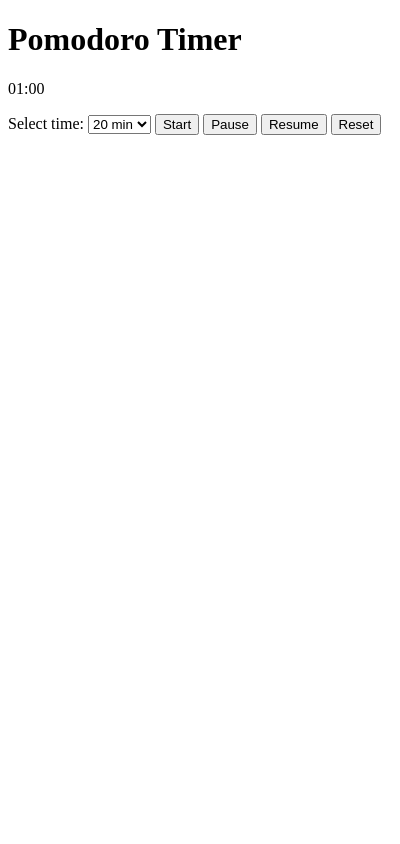
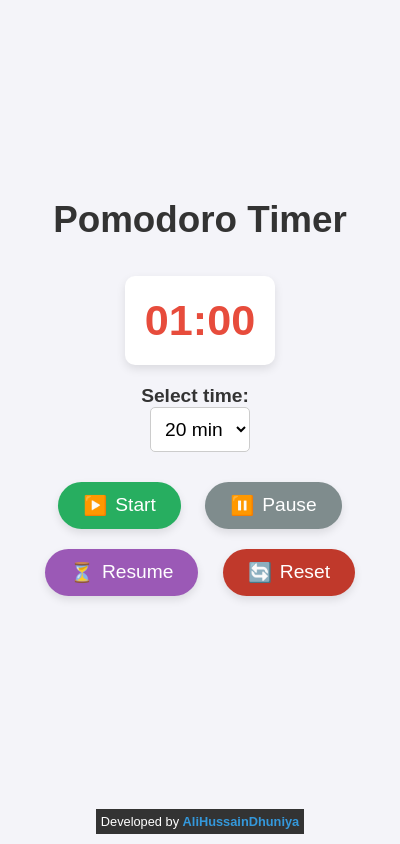
Before and after one commit to AliHussainDhuniya1920/personalPomodoroDesktopApp, an Electron app: page index.html in a window 400 px wide. Drawn offline with Linux system fonts and the light colour scheme; no server answers.

Commit message:
production-ready

```diff
--- a/index.html
+++ b/index.html
@@ -3,11 +3,147 @@
 <head>
   <meta charset="UTF-8">
   <title>Pomodoro Timer</title>
-  <meta http-equiv="Content-Security-Policy" content="default-src 'self'; script-src 'self'">
+  <meta http-equiv="Content-Security-Policy" content="default-src 'self'; style-src 'self' 'unsafe-inline'; script-src 'self'">
 
+  <style>
+    * {
+      margin: 0;
+      padding: 0;
+      box-sizing: border-box;
+    }
+
+    body {
+      font-family: 'Arial', sans-serif;
+      background-color: #f4f4f9;
+      display: flex;
+      justify-content: center;
+      align-items: center;
+      height: 100vh;
+      flex-direction: column;
+      text-align: center;
+      color: #333;
+      padding-bottom: 40px; /* Space for footer */
+    }
+
+    h3 {
+      font-size: 2.3rem; /* Increased font size */
+      color: #333;
+      margin-bottom: 15px;
+      font-weight: bold;
+    }
+
+    #timer {
+      font-size: 2.7rem; /* Increased font size */
+      font-weight: bold;
+      color: #e74c3c;
+      margin: 20px 0;
+      padding: 20px;
+      background-color: #fff;
+      border-radius: 10px;
+      box-shadow: 0 4px 10px rgba(0, 0, 0, 0.1);
+    }
+
+    label {
+      font-size: 1.2rem; /* Increased font size */
+      margin-right: 10px;
+      font-weight: bold;
+    }
+
+    select {
+      font-size: 1.2rem; /* Increased font size */
+      padding: 10px;
+      border: 1px solid #ccc;
+      border-radius: 5px;
+      background-color: #fff;
+      cursor: pointer;
+      margin-bottom: 20px;
+      transition: all 0.3s ease;
+    }
+
+    select:hover {
+      border-color: #3498db;
+    }
+
+    button {
+      font-size: 1.2rem; /* Increased font size */
+      padding: 12px 25px;
+      border: none;
+      border-radius: 50px;
+      cursor: pointer;
+      transition: background-color 0.3s ease, transform 0.2s ease;
+      margin: 10px;
+      display: inline-flex;
+      align-items: center;
+      color: white;
+      box-shadow: 0 4px 8px rgba(0, 0, 0, 0.1);
+    }
+
+    button:hover {
+      transform: scale(1.05);
+    }
+
+    button:active {
+      transform: scale(0.98);
+    }
+
+    button span {
+      margin-right: 8px;
+    }
+
+    #startBtn {
+      background-color: #27ae60; /* Dark Green */
+    }
+
+    #startBtn:hover {
+      background-color: #2ecc71; /* Lighter Green */
+    }
+
+    #pauseBtn {
+      background-color: #7f8c8d; /* Dark Grey */
+    }
+
+    #pauseBtn:hover {
+      background-color: #95a5a6; /* Lighter Grey */
+    }
+
+    #resumeBtn {
+      background-color: #9b59b6; /* Purple */
+    }
+
+    #resumeBtn:hover {
+      background-color: #8e44ad; /* Darker Purple */
+    }
+
+    #resetBtn {
+      background-color: #c0392b; /* Dark Red */
+    }
+
+    #resetBtn:hover {
+      background-color: #e74c3c; /* Lighter Red */
+    }
+
+    footer {
+      position: fixed;
+      bottom: 10px;
+      font-size: 0.8rem; /* Smaller font size */
+      color: #fff;
+      background-color: #333;
+      padding: 0.3rem;
+    }
+
+    footer a {
+      color: #3498db;
+      text-decoration: none;
+      font-weight: bold;
+    }
+
+    footer a:hover {
+      text-decoration: underline;
+    }
+  </style>
 </head>
 <body>
-  <h1>Pomodoro Timer</h1>
+  <h3>Pomodoro Timer</h3>
   <p id="timer">20:00</p>
 
   <label for="timeSelect">Select time:</label>
@@ -21,10 +157,16 @@
     <option value="45">45 min</option>
   </select>
 
-  <button id="startBtn">Start</button>
-  <button id="pauseBtn">Pause</button>
-  <button id="resumeBtn">Resume</button>
-  <button id="resetBtn">Reset</button>
+  <div>
+    <button id="startBtn"><span>▶️</span>Start</button>
+    <button id="pauseBtn"><span>⏸️</span>Pause</button>
+    <button id="resumeBtn"><span>⏳</span>Resume</button>
+    <button id="resetBtn"><span>🔄</span>Reset</button>
+  </div>
+
+  <footer>
+    Developed by <a href="https://alihussaindhuniya.com.np" target="_blank">AliHussainDhuniya</a>
+  </footer>
 
   <script src="renderer.js"></script>
 </body>
```
Also changed, not shown: package.json (+41 -3 lines), assets/icon.ico (added), 1 other file.
